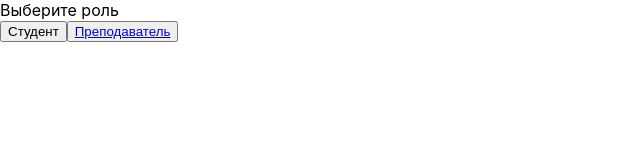
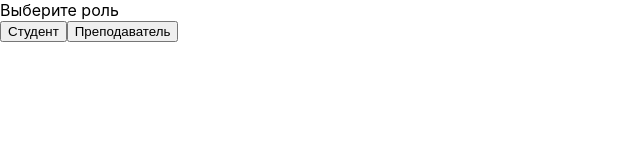
Before and after one commit to farid03/FastFeedback, a React (Create React App) app in the folder frontend/: page / in a window 1280 px wide. Shown: the top 160 px of the page, without its empty margins (0-640 px from the left). Built offline with nearby package versions, Linux system fonts and the light colour scheme.

Commit message:
Linked existing pages

```diff
--- a/frontend/src/components/role_dispatch/role_dispatch.tsx
+++ b/frontend/src/components/role_dispatch/role_dispatch.tsx
@@ -5,10 +5,12 @@ function RoleDispatch() {
   return (
     <div className="roleDispatchPage">
       <header className="pageHeader">Выберите роль</header>
-      <button className="roleDispatchBtn"> Студент </button>
-      <button className="roleDispatchBtn">
-        <Link to="/create-lection">Преподаватель</Link>
-      </button>
+      <Link to="/lection/connect">
+        <button className="roleDispatchBtn"> Студент </button>
+      </Link>
+      <Link to="/create-lection">
+        <button className="roleDispatchBtn"> Преподаватель</button>
+      </Link>
     </div>
   );
 }
--- a/frontend/src/components/student_connect/student_connect.tsx
+++ b/frontend/src/components/student_connect/student_connect.tsx
@@ -1,11 +1,15 @@
 import React from "react";
+
+import { Link } from "react-router-dom";
 
 function StudentConnect() {
   return (
     <div className="studentConnectPage">
       <form>
         <input type="text" title="ID Лекции"></input>
-        <input type="submit" value="Подключиться"></input>
+        <Link to={`/lection/student/1`}>
+          <input type="submit" value="Подключиться"></input>
+        </Link>
       </form>
     </div>
   );
--- a/frontend/src/components/student_main/student_main.tsx
+++ b/frontend/src/components/student_main/student_main.tsx
@@ -1,4 +1,4 @@
-import { React, useState } from "react";
+import React, { useState } from "react";
 import StudentIndicator from "../student_indicator/student_indicator";
 
 function StudentMain() {
```
